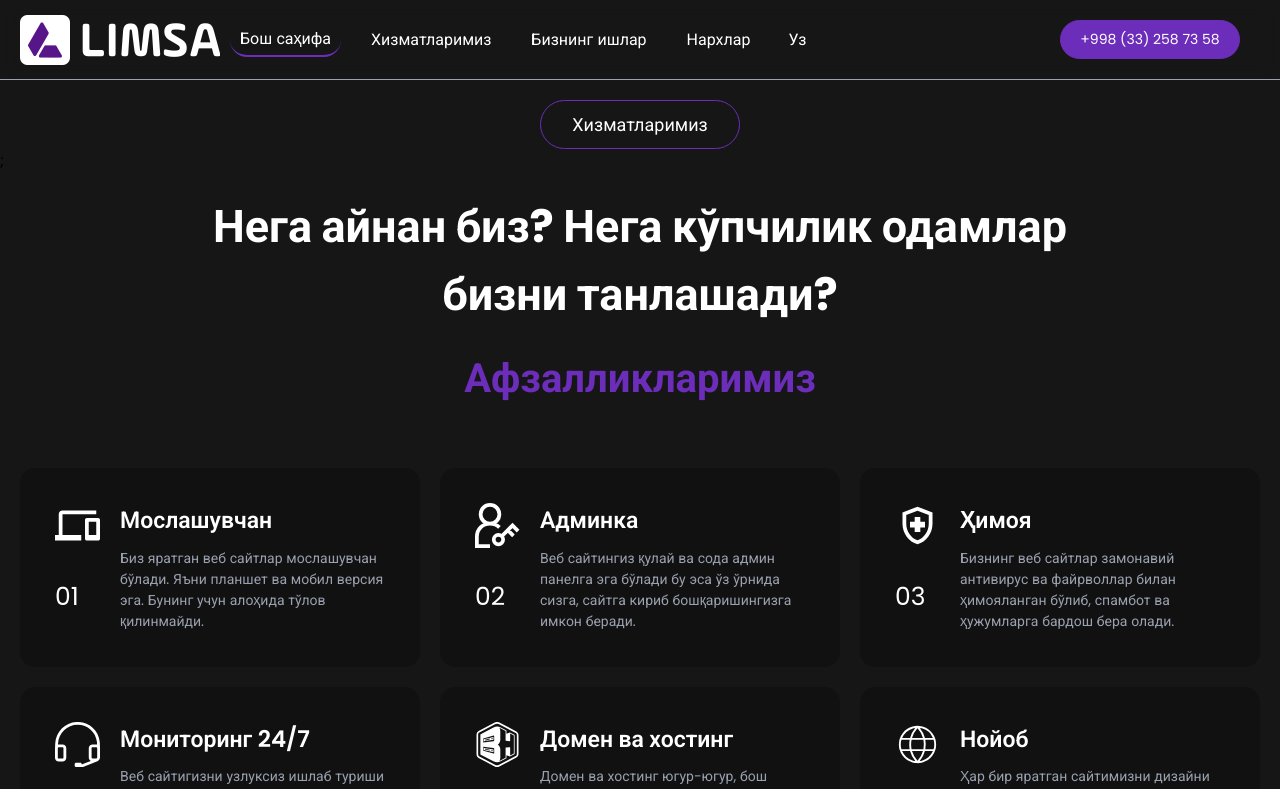
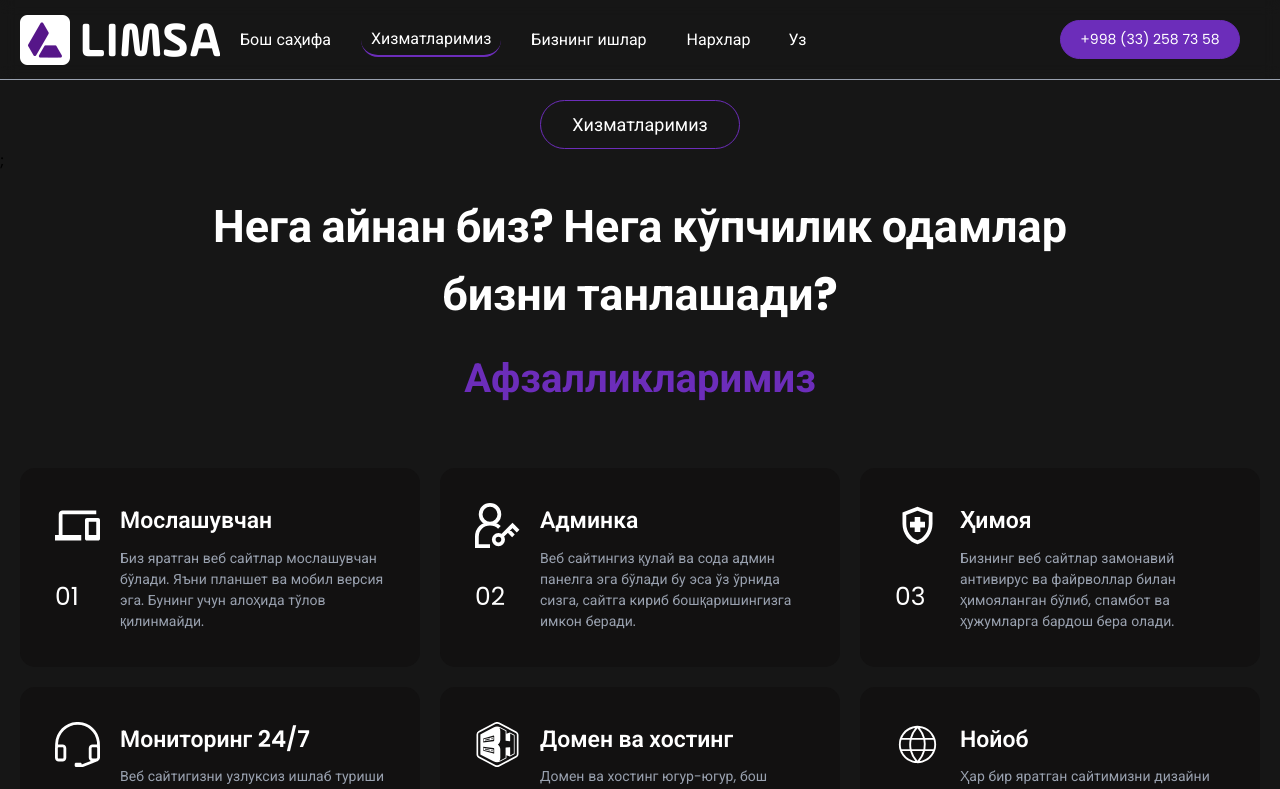
Before and after one commit to DavronNabijonv/Limsa_website, a React (Vite) app: page /xizmat in a window 1280 px wide. Shown: the top 789 px of the page. Built offline with nearby package versions, Linux system fonts and the light colour scheme.

Commit message:
navabr_activeLink_fix

```diff
--- a/src/sections/nav_foot/navbar.jsx
+++ b/src/sections/nav_foot/navbar.jsx
@@ -1,7 +1,7 @@
 import React, { useCallback, useEffect, useState } from "react";
 import "../../App.css";
 import TextTranslater from "../../components/textTranslater";
-import { Link } from "react-router-dom";
+import { NavLink, Link } from "react-router-dom";
 
 // logo image
 import logo from "../../assets/limsa_logo.png";
@@ -60,8 +60,18 @@ export default function Navbar() {
         </div>
 
         {/* style navbar for phone */}
-        <div className={`lg:hidden flex flex-col gap-[15px] absolute duration-[0.4s] ${togle?"transform translate-x-[0%] z-[22222] ":"transform translate-x-[100%]"} top-[66px] bg-[#161616] right-0 w-[60%] p-[15px] `}>
-          <LinksGroup close_func={()=>{setTogle(false)}} />
+        <div
+          className={`lg:hidden flex flex-col gap-[15px] absolute duration-[0.4s] ${
+            togle
+              ? "transform translate-x-[0%] z-[22222] "
+              : "transform translate-x-[100%]"
+          } top-[66px] bg-[#161616] right-0 w-[60%] p-[15px] `}
+        >
+          <LinksGroup
+            close_func={() => {
+              setTogle(false);
+            }}
+          />
         </div>
 
         <div
@@ -88,7 +98,6 @@ export default function Navbar() {
             } m-[0.5rem] w-[1.5rem] h-[0.12rem] bg-[#6c2dba] duration-[0.4s]`}
           ></div>
         </div>
-
       </div>
 
       {/* overflow */}
@@ -99,30 +108,11 @@ export default function Navbar() {
         onClick={() => setTogle(false)}
       ></div>
       {/* overflow */}
-
     </div>
   );
 }
 
 function LinksGroup({ close_func }) {
-  // active links
-  const [activeLink, setActiveLink] = useState({
-    home: true,
-    service: false,
-    works: false,
-    prices: false,
-  });
-
-  // take active links
-  const handleLinkClick = (linkName) => {
-    setActiveLink({
-      home: false,
-      service: false,
-      works: false,
-      prices: false,
-      [linkName]: true,
-    });
-  };
 
   // change language
   const { i18n } = useTranslation();
@@ -132,65 +122,53 @@ function LinksGroup({ close_func }) {
 
   return (
     <>
-      <Link
+      <NavLink
         to="/"
-        onClick={() => {
-          close_func();
-          handleLinkClick("home");
-        }}
-        className={`text-[16px] py-[4px] px-[10px]  ${
-          activeLink.home
-            ? "rounded-[25px] border-b-[2px] max-w-[120px] border-[#6c2dba]"
-            : ""
-        }`}
+        onClick={close_func}
+        className={({ isActive }) =>
+          `text-[16px] py-[4px] px-[10px] ${
+            isActive ? "rounded-[25px] border-b-[2px] border-[#6c2dba]" : ""
+          }`
+        }
       >
         <TextTranslater txt="bosh_sahifa" />
-      </Link>
+      </NavLink>
 
-      <Link
+      <NavLink
         to="/xizmat"
-        onClick={() => {
-          handleLinkClick("service");
-          close_func();
-        }}
-        className={`text-[16px] py-[4px] px-[10px] ${
-          activeLink.service
-            ? "rounded-[25px] max-w-[140px] border-b-[2px] border-[#6c2dba]"
-            : ""
-        }`}
+        onClick={close_func}
+        className={({ isActive }) =>
+          `text-[16px] py-[4px] px-[10px] ${
+            isActive ? "rounded-[25px] border-b-[2px] border-[#6c2dba]" : ""
+          }`
+        }
       >
         <TextTranslater txt="xizmat" />
-      </Link>
+      </NavLink>
 
-      <Link
+      <NavLink
         to="/ishlar"
-        onClick={() => {
-          handleLinkClick("works");
-          close_func();
-        }}
-        className={`text-[16px] py-[4px] px-[10px] ${
-          activeLink.works
-            ? "rounded-[25px] max-w-[140px] border-b-[2px] border-[#6c2dba]"
-            : ""
-        }`}
+        onClick={close_func}
+        className={({ isActive }) =>
+          `text-[16px] py-[4px] px-[10px] ${
+            isActive ? "rounded-[25px] border-b-[2px] border-[#6c2dba]" : ""
+          }`
+        }
       >
         <TextTranslater txt="bizning-ishlar" />
-      </Link>
+      </NavLink>
 
-      <Link
+      <NavLink
         to="/narxlar"
-        onClick={() => {
-          handleLinkClick("prices");
-          close_func();
-        }}
-        className={`text-[16px] py-[4px] px-[10px]  ${
-          activeLink.prices
-            ? "rounded-[25px] max-w-[85px] border-b-[2px] border-[#6c2dba]"
-            : ""
-        }`}
+        onClick={close_func}
+        className={({ isActive }) =>
+          `text-[16px] py-[4px] px-[10px] ${
+            isActive ? "rounded-[25px] border-b-[2px] border-[#6c2dba]" : ""
+          }`
+        }
       >
         <TextTranslater txt="narxlar" />
-      </Link>
+      </NavLink>
       <select
         className="appearance-none hover:bg-gray-700 shadow-white p-[8px] rounded-[10px] flex flex-col justify-center items-center "
         onChange={handleChange}
```
